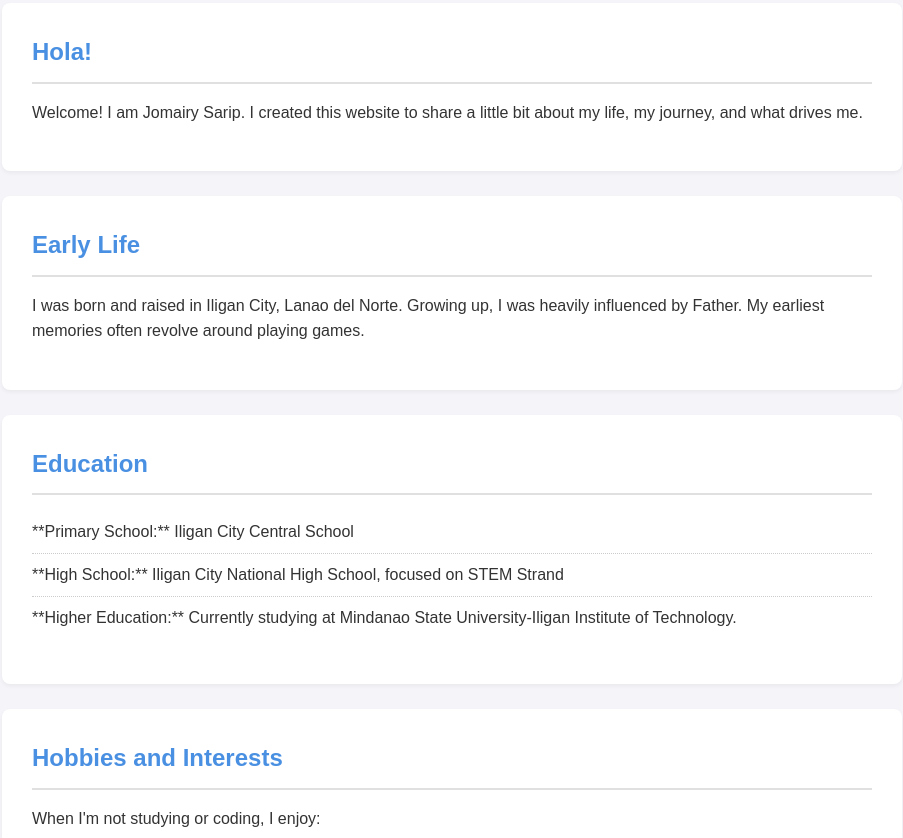
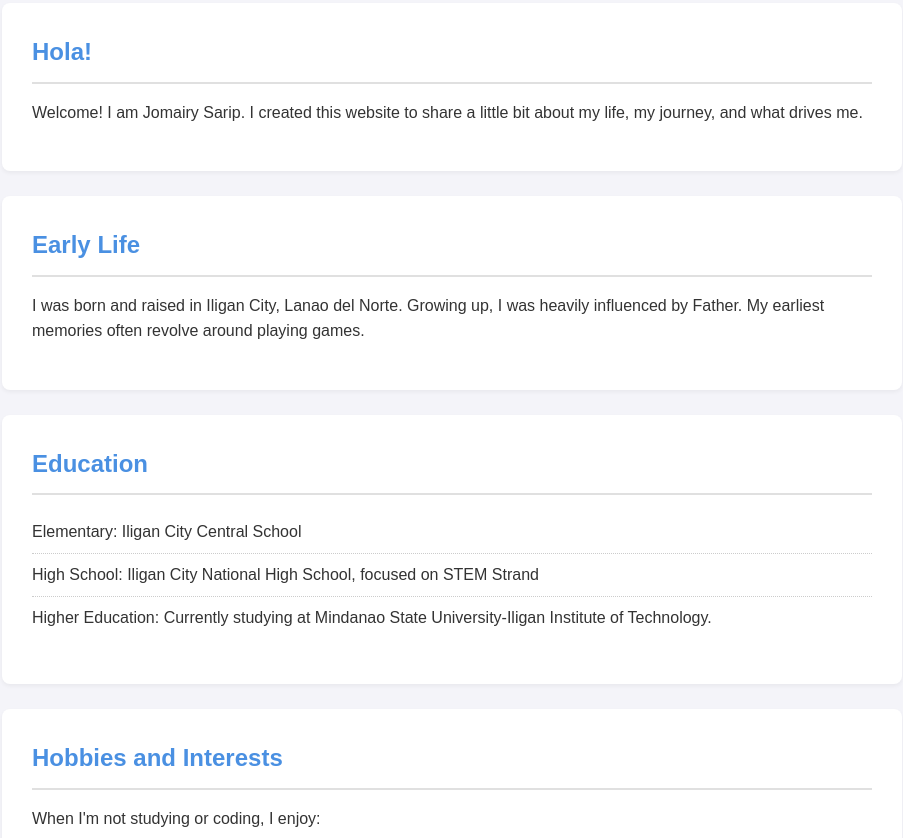
Before and after one commit to jomairysarip-hash/jomweb, a plain HTML site: page index.html in a window 1280 px wide. Shown: the part 360-1198 px from the top of the page, without its empty margins (188-1091 px from the left). Drawn offline with Linux system fonts and the light colour scheme.

Commit message:
Update index.html

```diff
--- a/index.html
+++ b/index.html
@@ -26,9 +26,9 @@
         <section id="education">
             <h2>Education</h2>
             <ul>
-                <li>**Primary School:** Iligan City Central School </li>
-                <li>**High School:** Iligan City National High School, focused on STEM Strand</li>
-                <li>**Higher Education:** Currently studying  at Mindanao State University-Iligan Institute of Technology.</li>
+                <li>Elementary: Iligan City Central School </li>
+                <li>High School: Iligan City National High School, focused on STEM Strand</li>
+                <li>Higher Education: Currently studying  at Mindanao State University-Iligan Institute of Technology.</li>
             </ul>
         </section>
 
```
